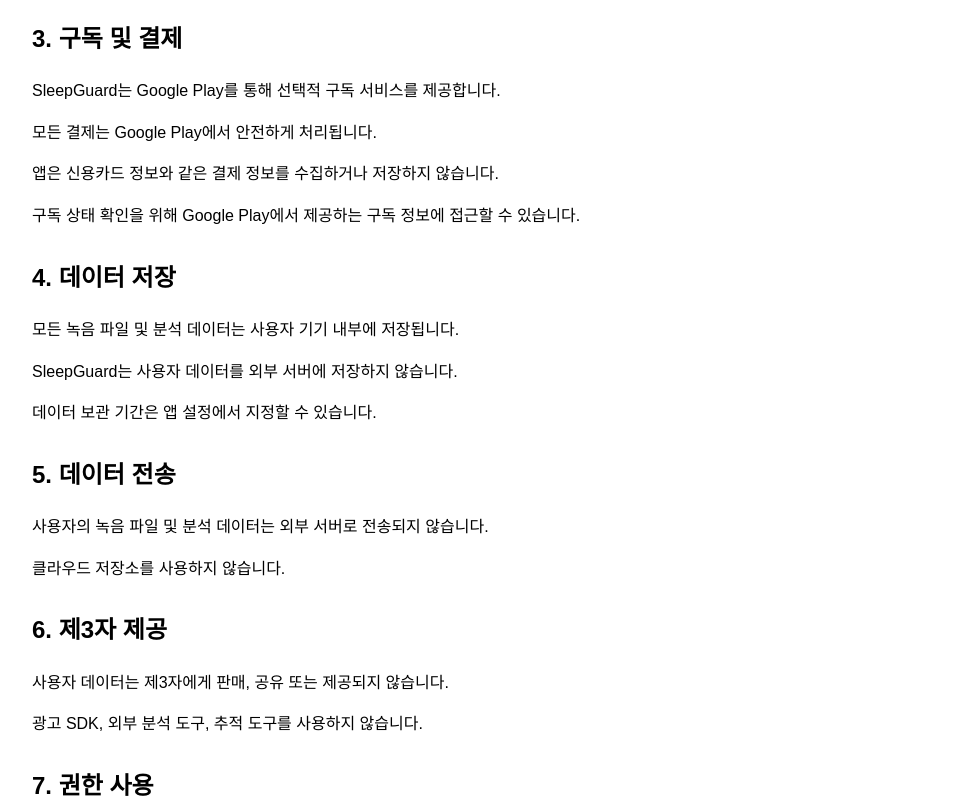
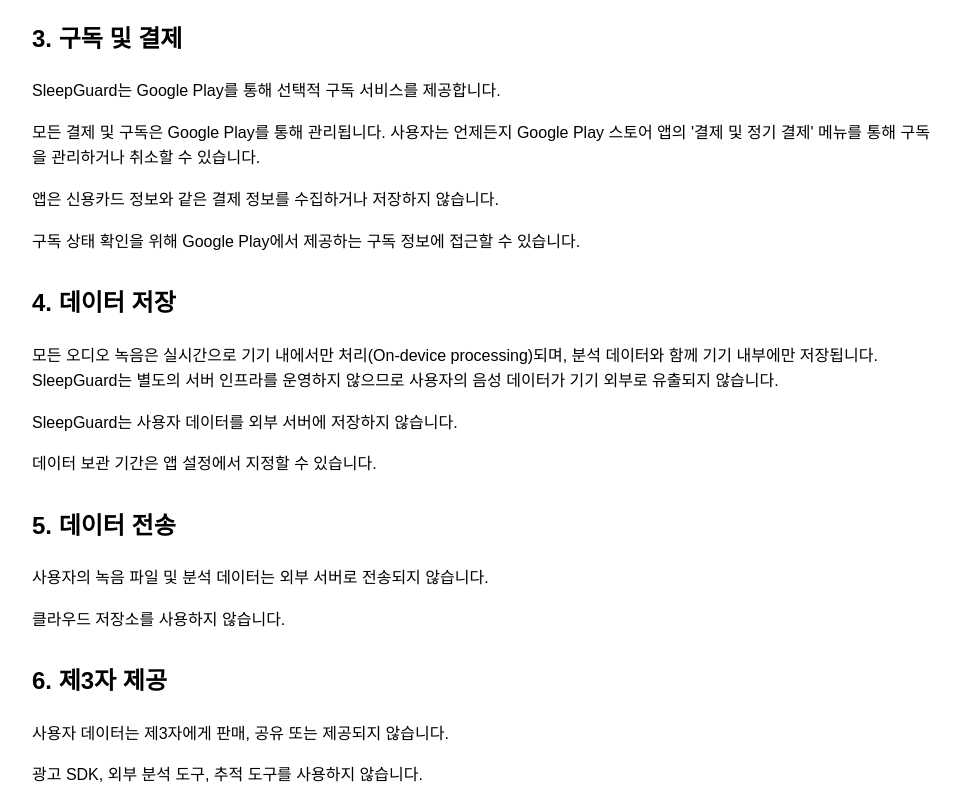
Before and after one commit to sangmanla/sleepguard-privacy-policy, a plain HTML site: page index.html in a window 1280 px wide. Shown: the part 2580-3388 px from the top of the page, without its empty margins (158-1119 px from the left). Drawn offline with Linux system fonts and the light colour scheme.

Commit message:
Update index.html

```diff
--- a/index.html
+++ b/index.html
@@ -91,12 +91,12 @@
 
 <h2>3. 구독 및 결제</h2>
 <p>SleepGuard는 Google Play를 통해 선택적 구독 서비스를 제공합니다.</p>
-<p>모든 결제는 Google Play에서 안전하게 처리됩니다.</p>
+<p>모든 결제 및 구독은 Google Play를 통해 관리됩니다. 사용자는 언제든지 Google Play 스토어 앱의 '결제 및 정기 결제' 메뉴를 통해 구독을 관리하거나 취소할 수 있습니다.</p>
 <p>앱은 신용카드 정보와 같은 결제 정보를 수집하거나 저장하지 않습니다.</p>
 <p>구독 상태 확인을 위해 Google Play에서 제공하는 구독 정보에 접근할 수 있습니다.</p>
 
 <h2>4. 데이터 저장</h2>
-<p>모든 녹음 파일 및 분석 데이터는 사용자 기기 내부에 저장됩니다.</p>
+<p>모든 오디오 녹음은 실시간으로 기기 내에서만 처리(On-device processing)되며, 분석 데이터와 함께 기기 내부에만 저장됩니다. SleepGuard는 별도의 서버 인프라를 운영하지 않으므로 사용자의 음성 데이터가 기기 외부로 유출되지 않습니다.</p>
 <p>SleepGuard는 사용자 데이터를 외부 서버에 저장하지 않습니다.</p>
 <p>데이터 보관 기간은 앱 설정에서 지정할 수 있습니다.</p>
 
@@ -121,7 +121,7 @@
 <p>본 앱은 만 13세 미만 아동을 대상으로 하지 않으며, 아동의 개인정보를 의도적으로 수집하지 않습니다.</p>
 
 <h2>10. 보안</h2>
-<p>모든 데이터는 사용자 기기 내부에 저장되며, 기기 보안 설정에 의해 보호됩니다.</p>
+<p>SleepGuard는 데이터를 외부로 전송하지 않지만, 앱 내의 모든 데이터 처리는 표준 보안 프로토콜을 따릅니다. 사용자의 데이터는 어떠한 경우에도 제3자에게 공유되거나 제공되지 않습니다.</p>
 
 <h2>11. 정책 변경</h2>
 <p>앱 기능 변경 시 본 정책은 수정될 수 있으며, 시행일이 갱신됩니다.</p>
```
